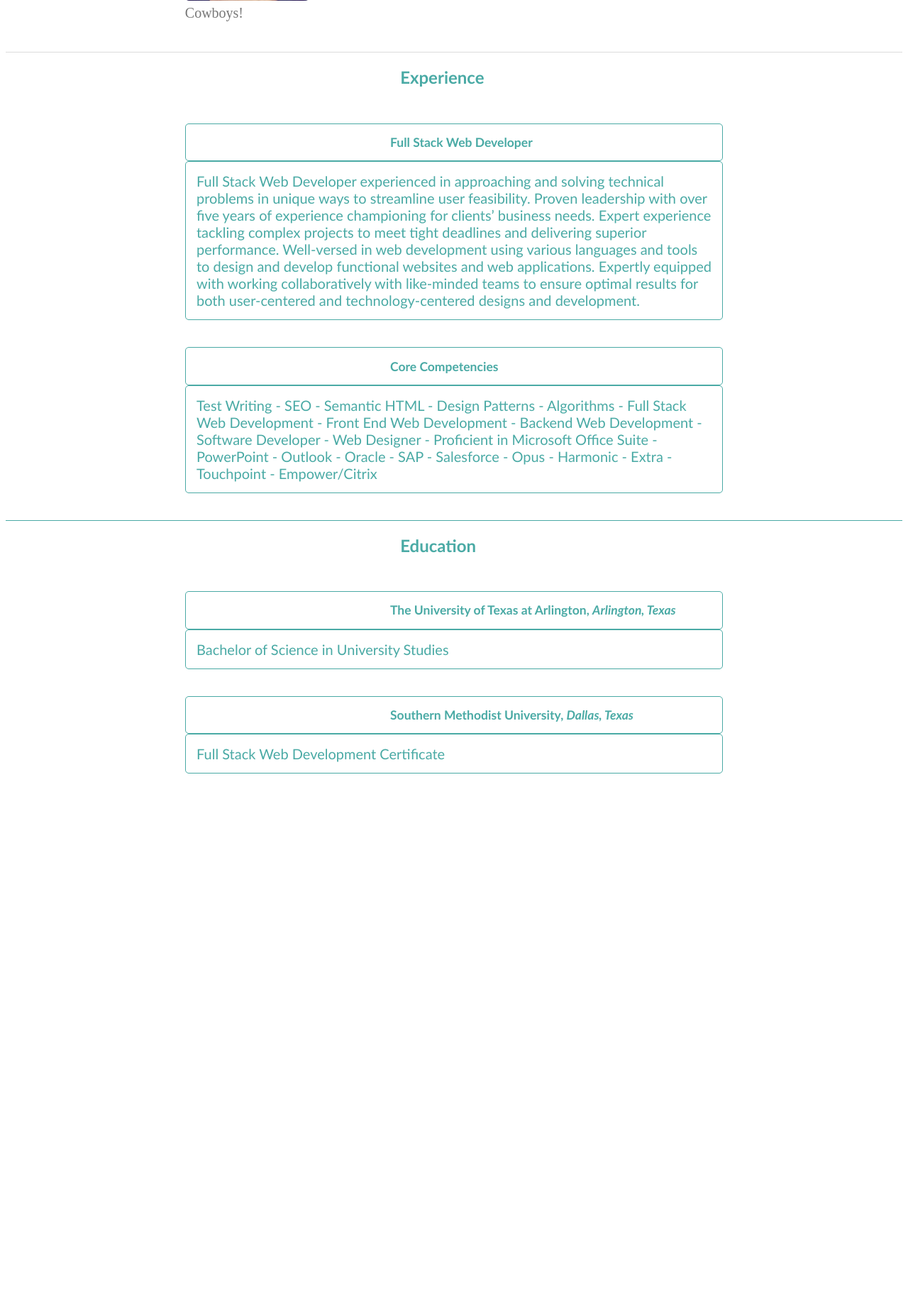
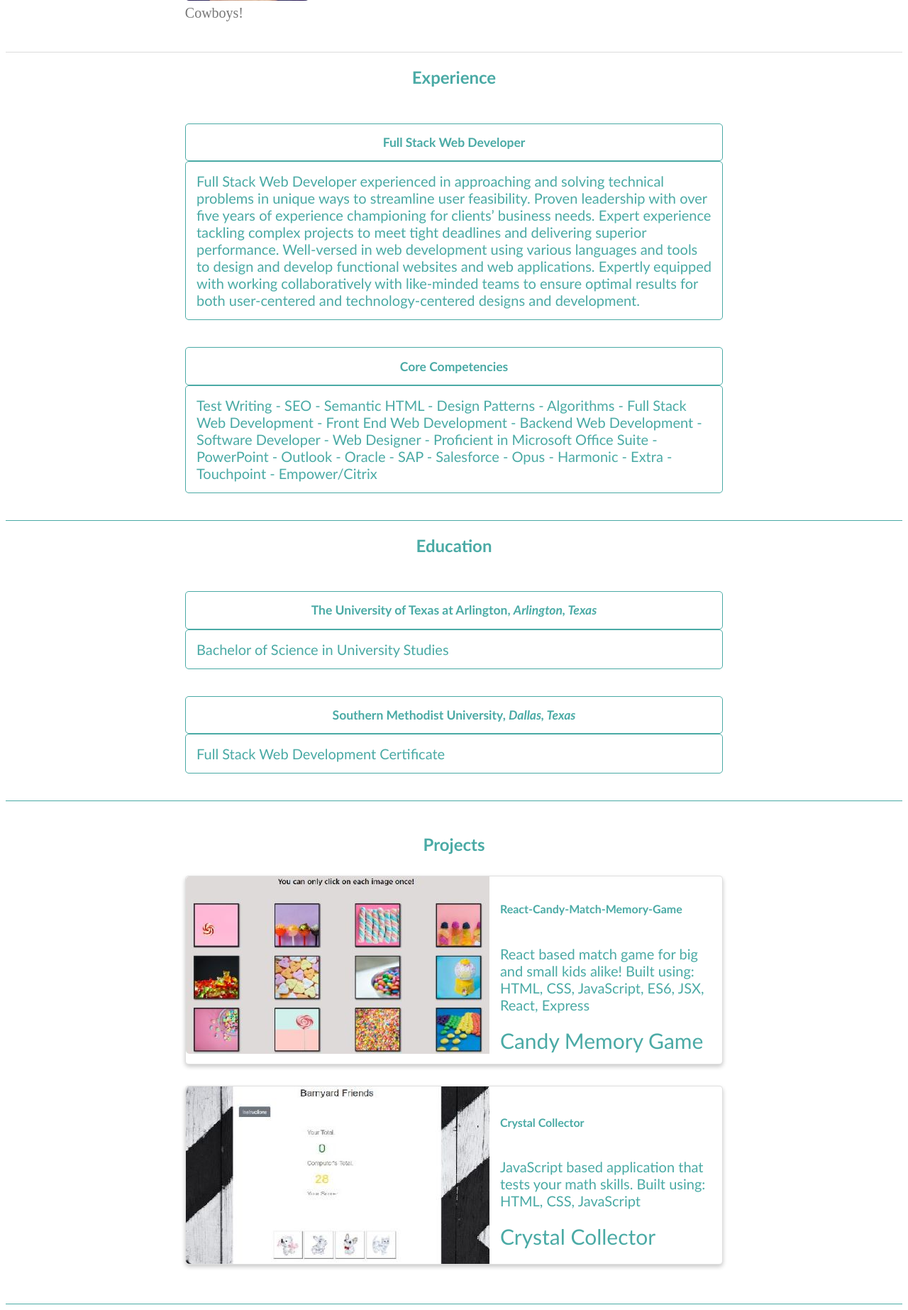
Before and after one commit to uta200105/Jontae-Allen, a PHP site: page / in a window 1280 px wide. Shown: the part 1104-2950 px from the top of the page at 71% size. Before the commit the page ends 2194 px from the top, so only its background shows below. Run offline with PHP 8.4, Linux system fonts and the light colour scheme.

Commit message:
added project page

```diff
--- a/grid.css
+++ b/grid.css
@@ -92,3 +92,24 @@
       display: inline-block;
     }
   }
+
+/* Projects */
+
+.row {
+    display: flex;
+  }
+
+  .side-content-sm {
+    flex: 0 0 20%;
+  }
+
+  .main-content-lg {
+    margin-top: 2%;
+    margin-bottom: 2%;
+  }
+
+  .project-content {
+    display: flex;
+    justify-content: center;
+    flex-direction: column;
+  }
--- a/index.html
+++ b/index.html
@@ -75,6 +75,43 @@
           </div>
         </div>
       </section>
+    <!-- BEGIN PROJECTS -->
+    <section class="wrapper4" role="container">
+    <div class="row">
+        <div class="side-content-sm"></div>
+        <div class="main-content-lg">
+          <div class="content-header">
+            <a class="anchor" name="projects"></a>
+            <h1 class="eHeader">Projects</h1>
+          </div>
+          <div class="content-body">
+            <!-- PROJECT #1 -->
+            <div class="project-card">
+              <div class="project-image">
+                <img src="./images/MemoryGame3.jpg">
+              </div>
+              <div class="project-content">
+                <h4>React-Candy-Match-Memory-Game</h4>
+                <p>React based match game for big and small kids alike! Built using: HTML, CSS, JavaScript, ES6, JSX, React, Express</p>
+                <a href="https://candy-match-game.herokuapp.com/">Candy Memory Game</a>
+              </div>
+            </div>
+            <!-- PROJECT #2 -->
+            <div class="project-card">
+              <div class="project-image">
+                <img src="./images/CrystalCollector3.jpg">
+              </div>
+              <div class="project-content">
+                <h4>Crystal Collector</h4>
+                <p>JavaScript based application that tests your math skills. Built using: HTML, CSS, JavaScript </p>
+                <a href="#">Crystal Collector</a>
+              </div>
+            </div>
+          </div>
+        </div>
+        <div class="side-content-sm"></div>
+      </div>
+    </section>
     </div>
     <script src="script.js"></script>
   </body>
--- a/style.css
+++ b/style.css
@@ -107,7 +107,7 @@
        font-size: 15px;
    }
 
-   .wrapper2 {
+   .wrapper2, .wrapper3, .wrapper4 {
     border-bottom: 1px solid #4aaaa5;
 }
 
@@ -115,7 +115,7 @@
 
    @media only screen and (min-width: 640px) {
        .eHeader {
-           margin-left: 44%;
+          text-align: center;
            margin-bottom: 4%;
        }
        .eTitle, .eContent {
@@ -127,7 +127,7 @@
        .eTitle {
            padding-top: 2%;
            padding-bottom: 2%;
-           padding-left: 38%;
+           text-align: center;
            border-radius: 5px;
            margin-bottom: -2%;
        }
@@ -144,3 +144,33 @@
 
 
     }
+
+     /* Projects */
+
+     .project-card {
+        display: flex;
+        flex-direction: row;
+        background-color: white;
+        border: 1px solid rgba(0,0,0,.125);
+        border-radius: 5px;
+        margin-bottom: 30px;
+        box-shadow: 0 3px 6px rgba(0,0,0,0.08), 0 3px 6px rgba(0,0,0,0.15);
+      }
+
+      .project-image {
+        flex: 1 0 auto;
+      }
+
+      .project-image img {
+        display: block;
+        border-top-left-radius: 5px;
+        border-bottom-left-radius: 5px;
+      }
+
+      .project-content {
+        flex: 1 1 auto;
+        padding: 2%;
+        color: #4aaaa5;
+        font-family: 'Gill Sans', 'Gill Sans MT', Calibri, 'Trebuchet MS', sans-serif;
+
+      }
```
Also changed, not shown: images/CrystalCollector3.jpg (added), images/MemoryGame3.jpg (added).
